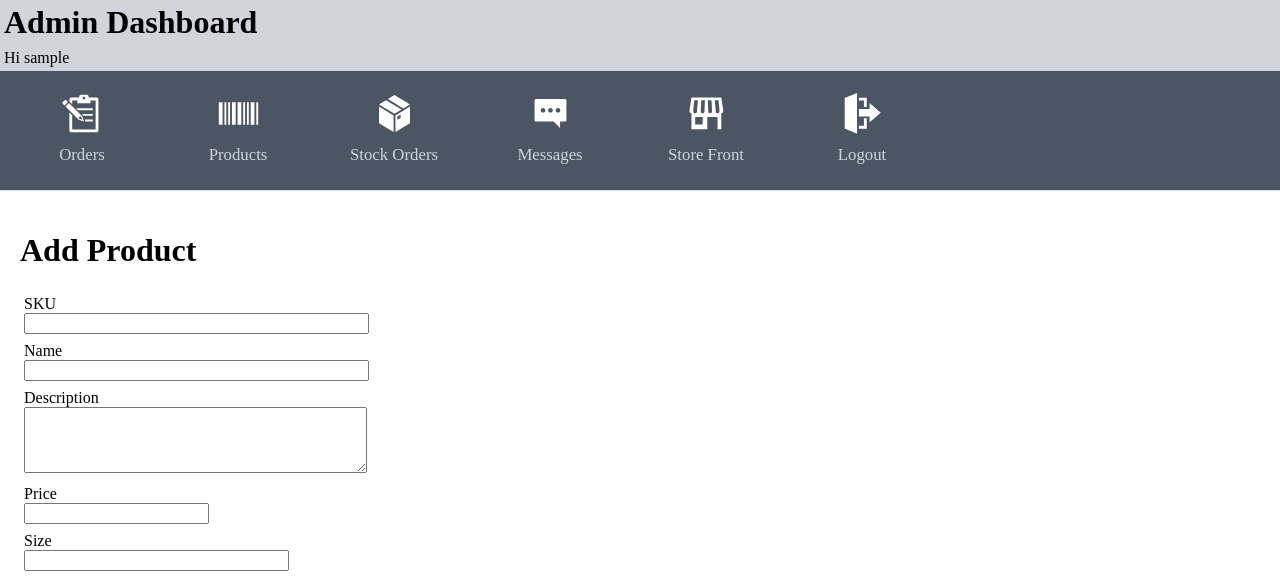
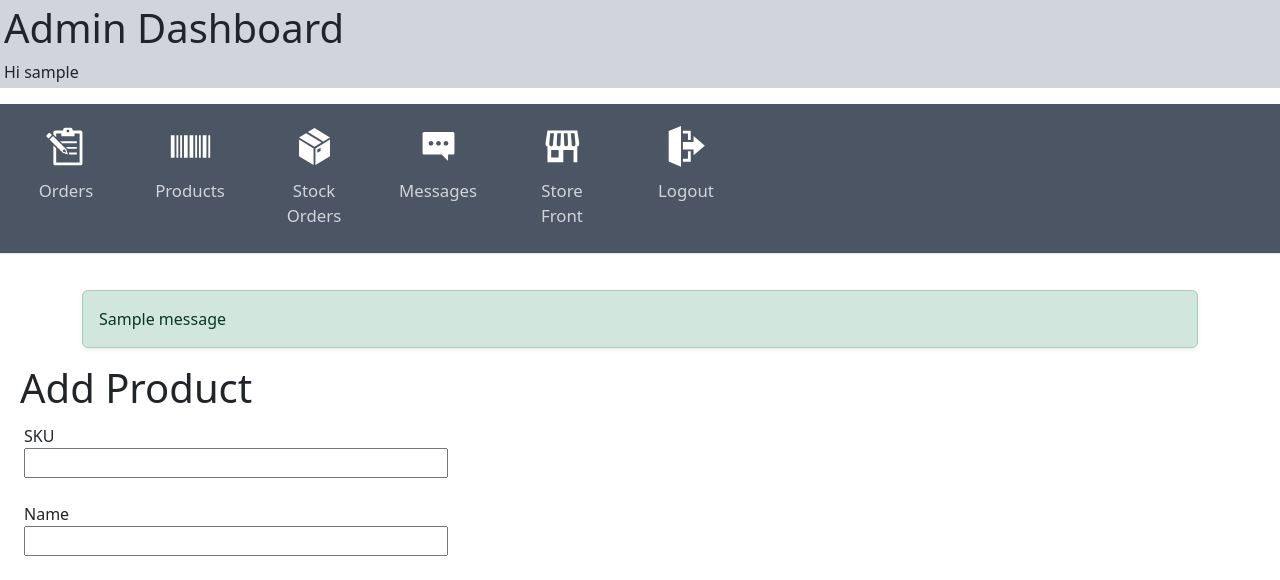
Before and after one commit to james-fitz86/pickle-polona, a Flask app: page /admin/add_product in a window 1280 px wide. Shown: the top 580 px of the page. Run offline with Flask 3, Linux system fonts and the light colour scheme; the visitor is signed in with stand-in values (Sample User, id 1); tables that the repository leaves empty hold one stand-in row (values such as "Sample post"); one stand-in notice (Sample message) is shown.

Commit message:
added bootstrap css plus containter for flash messages

```diff
--- a/templates/base_admin.html
+++ b/templates/base_admin.html
@@ -5,6 +5,7 @@
     <meta name="viewport" content="width=device-width, initial-scale=1.0">
     <title>{% block title %}Admin Panel{% endblock %}</title>
     <link rel="stylesheet" href="{{ url_for('static', filename='css/admin.css') }}">
+    <link href="https://cdn.jsdelivr.net/npm/bootstrap@5.3.3/dist/css/bootstrap.min.css" rel="stylesheet" integrity="sha384-QWTKZyjpPEjISv5WaRU9OFeRpok6YctnYmDr5pNlyT2bRjXh0JMhjY6hW+ALEwIH" crossorigin="anonymous">
 </head>
 <body>
     <div id="admin-wrapper">
@@ -57,6 +58,18 @@
             </nav>
         {% endif %}
         <main class="admin-main">
+            {% with messages = get_flashed_messages(with_categories=true) %}
+                {% if messages %}
+                    <div class="container mt-3">
+                        {% for category, message in messages %}
+                            <div class="alert alert-{{ category }} alert-dismissible fade show shadow-sm" role="alert">
+                                {{ message }}
+                            </div>
+                        {% endfor %}
+                    </div>
+                {% endif %}
+            {% endwith %}
+
             {% block main %}{% endblock %}
         </main>
         <footer>
```
